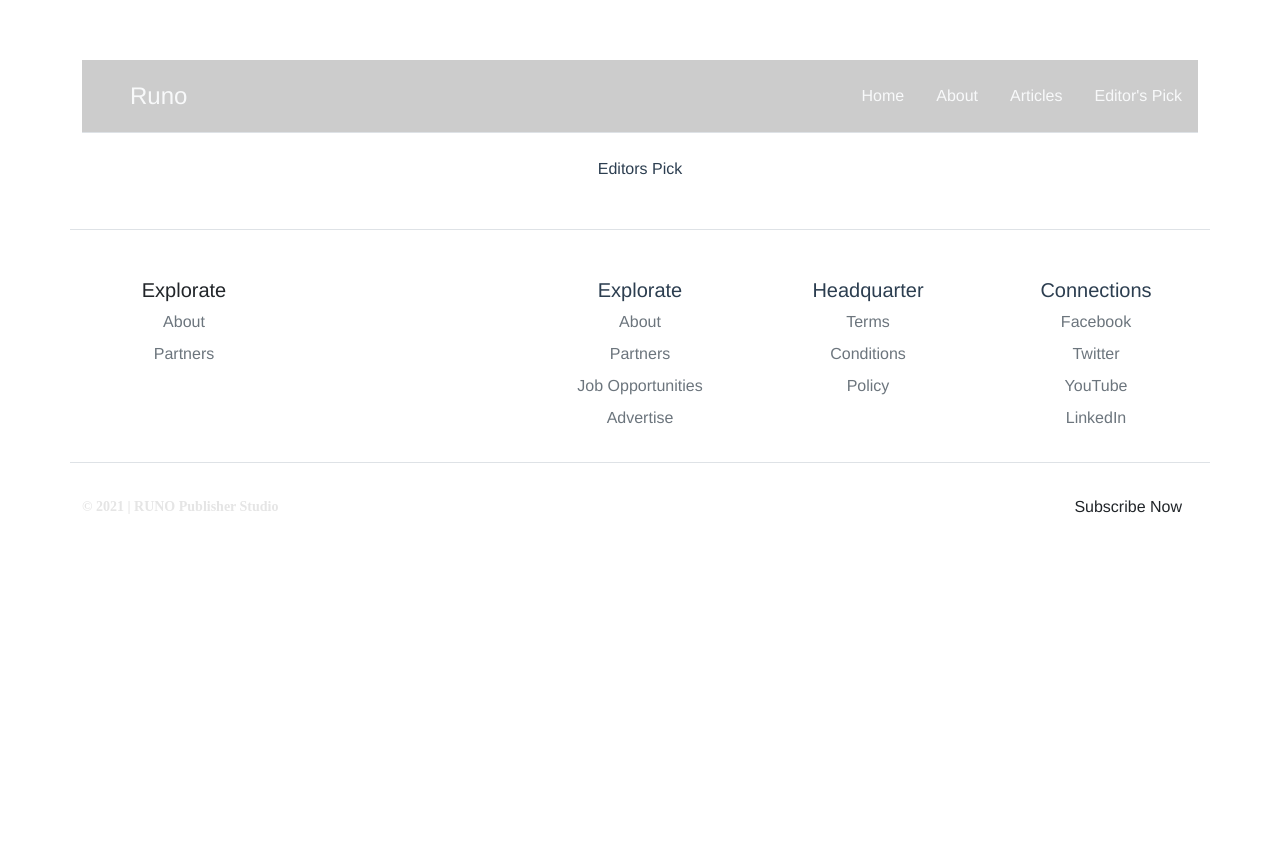
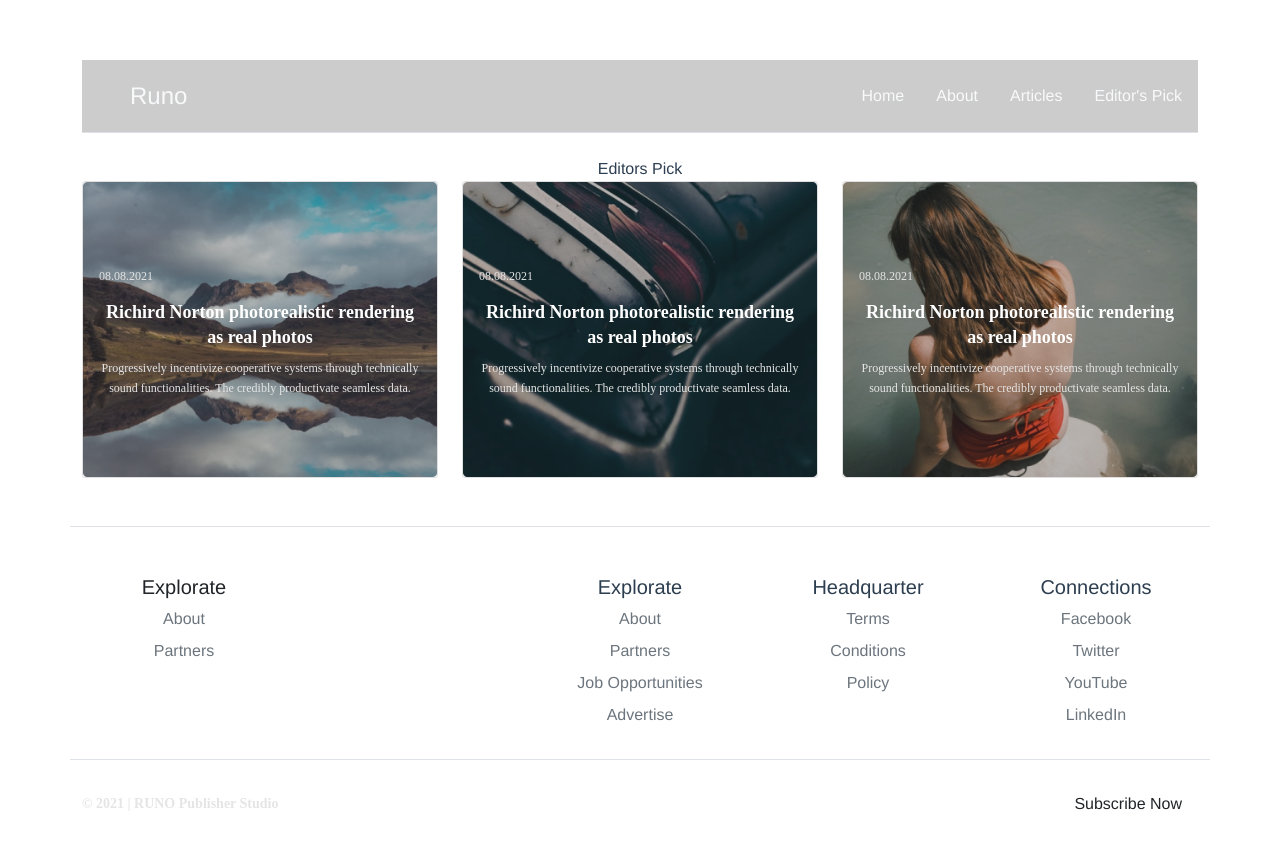
Before and after one commit to blaz-k/runo, a Vue app: page /#/editors-pick in a window 1280 px wide. Shown: the top 850 px of the page. Before the commit the page ends 800 px from the top, so only its background shows below. Built offline with nearby package versions, Linux system fonts and the light colour scheme.

Commit message:
corrected editors-pick; minor changes in others

```diff
--- a/src/assets/global.css
+++ b/src/assets/global.css
@@ -15,3 +15,11 @@ body {
   background-repeat: no-repeat; /* Do not repeat the image */
   background-size: cover;
 }
+
+/*--------------------------------------MEDIA--------------------------------------*/
+
+@media only screen and (max-width: 325px) {
+  #editorsPick-section .card-img-overlay p {
+    display: none;
+  }
+}
--- a/src/pages/About.vue
+++ b/src/pages/About.vue
@@ -1,39 +1,82 @@
 <template>
   <div>
-    Seamlessly syndicate cutting-edge architectures rather than collaborative
-    collaboration and idea-sharing. Proactively incubate visionary interfaces
-    whereas premium benefits. Seamlessly negotiate ubiquitous leadership skills
-    rather than parallel ideas. Dramatically visualize superior interfaces for
-    best-of-breed alignments. Synergistically formulate performance based users
-    through customized relationships. Interactively deliver cross-platform ROI
-    via granular systems. Intrinsicly enhance effective initiatives vis-a-vis
-    orthogonal outsourcing. Rapidiously monetize market-driven opportunities
-    with multifunctional users. Collaboratively enhance visionary opportunities
-    through revolutionary schemas. Progressively network just in time customer
-    service without real-time scenarios. Synergistically drive e-business
-    leadership with unique synergy. Compellingly seize market positioning ROI
-    and bricks-and-clicks e-markets. Proactively myocardinate timely platforms
-    through distributed ideas. Professionally optimize enabled core competencies
-    for leading-edge sources. Professionally enhance stand-alone leadership with
-    innovative synergy. Rapidiously generate backend experiences vis-a-vis
-    long-term high-impact relationships. Authoritatively supply market-driven
-    mindshare and bricks-and-clicks opportunities. Holisticly create diverse
-    innovation through adaptive communities. Efficiently empower seamless
-    meta-services with impactful opportunities. Distinctively transition virtual
-    outsourcing with focused e-tailers. “ Monotonectally seize superior
-    mindshare rather than efficient technology. ” Compellingly enhance seamless
-    resources through competitive content. Continually actualize 24/365
-    alignments for resource-leveling platforms. Energistically enhance high
-    standards in models and professional expertise. Intrinsicly iterate
-    extensible metrics for prospective opportunities. Continually develop
-    leading-edge experiences through quality e-services.
+    <p>
+      Seamlessly syndicate cutting-edge architectures rather than collaborative
+      collaboration and idea-sharing. Proactively incubate visionary interfaces
+      whereas premium benefits. Seamlessly negotiate ubiquitous leadership
+      skills rather than parallel ideas. Dramatically visualize superior
+      interfaces for best-of-breed alignments. Synergistically formulate
+      performance based users through customized relationships. Interactively
+      deliver cross-platform ROI via granular systems. Intrinsicly enhance
+      effective initiatives vis-a-vis orthogonal outsourcing. Rapidiously
+      monetize market-driven opportunities with multifunctional users.
+      Collaboratively enhance visionary opportunities through revolutionary
+      schemas. Progressively network just in time customer service without
+      real-time scenarios. Synergistically drive e-business leadership with
+      unique synergy. Compellingly seize market positioning ROI and
+      bricks-and-clicks e-markets. Proactively myocardinate timely platforms
+      through distributed ideas. Professionally optimize enabled core
+      competencies for leading-edge sources. Professionally enhance stand-alone
+      leadership with innovative synergy. Rapidiously generate backend
+      experiences vis-a-vis long-term high-impact relationships. Authoritatively
+      supply market-driven mindshare and bricks-and-clicks opportunities.
+      Holisticly create diverse innovation through adaptive communities.
+      Efficiently empower seamless meta-services with impactful opportunities.
+      Distinctively transition virtual outsourcing with focused e-tailers.
+      <br />
+      <br />
+      <span class="text2">
+        “ Monotonectally seize superior mindshare rather than efficient
+        technology. ”
+      </span>
+      <br />
+      <br />
+
+      Compellingly enhance seamless resources through competitive content.
+      Continually actualize 24/365 alignments for resource-leveling platforms.
+      Energistically enhance high standards in models and professional
+      expertise. Intrinsicly iterate extensible metrics for prospective
+      opportunities. Continually develop leading-edge experiences through
+      quality e-services. Count: {{ getCount }}
+    </p>
   </div>
 </template>
 
 <script>
+import { mapGetters, mapActions } from "vuex";
+
 export default {
   name: "About",
+  computed: {
+    ...mapGetters(["getCount"]),
+  },
+  methods: {
+    ...mapActions(["fetchCount"]),
+  },
+  created() {
+    this.fetchCount();
+  },
 };
 </script>
 
-<style></style>
+<style>
+p {
+  font-family: Lora;
+  font-style: normal;
+  font-weight: normal;
+  font-size: 14px;
+  line-height: 25px;
+  /* or 179% */
+
+  color: #495057;
+}
+.text2 {
+  font-family: Lora;
+  font-style: normal;
+  font-weight: bold;
+  font-size: 36px;
+  line-height: 46px;
+
+  color: #d4a373;
+}
+</style>
--- a/src/pages/Article.vue
+++ b/src/pages/Article.vue
@@ -12,7 +12,7 @@
             <p class="card-text">
               This is a wider card with supporting text below as a natural
               lead-in to additional content. This content is a little bit
-              longer.
+              longer. count: {{ this.$store.getters.getCount }}
             </p>
           </div>
         </div>
--- a/src/pages/EditorsPick.vue
+++ b/src/pages/EditorsPick.vue
@@ -1,5 +1,56 @@
 <template>
   <div>Editors Pick</div>
+  <div id="editorsPick-section">
+    <div class="row">
+      <div class="text-white col-lg-4">
+        <div class="card">
+          <img src="../assets/img/editor1.png" class="card-img" alt="..." />
+          <div class="card-img-overlay">
+            <p class="card-text">08.08.2021</p>
+
+            <h5 class="card-title">
+              Richird Norton photorealistic rendering as real photos
+            </h5>
+            <p class="card-text after">
+              Progressively incentivize cooperative systems through technically
+              sound functionalities. The credibly productivate seamless data.
+            </p>
+          </div>
+        </div>
+      </div>
+      <div class="text-white col-lg-4">
+        <div class="card">
+          <img src="../assets/img/editor2.png" class="card-img" alt="..." />
+          <div class="card-img-overlay">
+            <p class="card-text">08.08.2021</p>
+            <h5 class="card-title">
+              Richird Norton photorealistic rendering as real photos
+            </h5>
+            <p class="card-text after">
+              Progressively incentivize cooperative systems through technically
+              sound functionalities. The credibly productivate seamless data.
+            </p>
+          </div>
+        </div>
+      </div>
+      <div class="text-white col-lg-4">
+        <div class="card">
+          <img src="../assets/img/editor3.png" class="card-img" alt="..." />
+          <div class="card-img-overlay">
+            <p class="card-text">08.08.2021</p>
+
+            <h5 class="card-title">
+              Richird Norton photorealistic rendering as real photos
+            </h5>
+            <p class="card-text after">
+              Progressively incentivize cooperative systems through technically
+              sound functionalities. The credibly productivate seamless data.
+            </p>
+          </div>
+        </div>
+      </div>
+    </div>
+  </div>
 </template>
 
 <script>
@@ -8,4 +59,40 @@ export default {
 };
 </script>
 
-<style></style>
+<style>
+#editorsPick-section .card-img-overlay {
+  margin-top: 20%;
+}
+#editorsPick-section .card-img-overlay .after {
+  font-family: Lora;
+  font-style: normal;
+  font-weight: normal;
+  font-size: 12px;
+  line-height: 20px;
+  /* or 167% */
+
+  color: #e5e5e5;
+}
+#editorsPick-section .card-img-overlay p {
+  font-family: Lora;
+  font-style: normal;
+  font-weight: normal;
+  font-size: 12px;
+  line-height: 15px;
+  display: flex;
+  align-items: center;
+
+  color: #e5e5e5;
+}
+
+#editorsPick-section .card-img-overlay h5 {
+  font-family: Lora;
+  font-style: normal;
+  font-weight: bold;
+  font-size: 18px;
+  line-height: 25px;
+  /* or 139% */
+
+  color: #ffffff;
+}
+</style>
```
